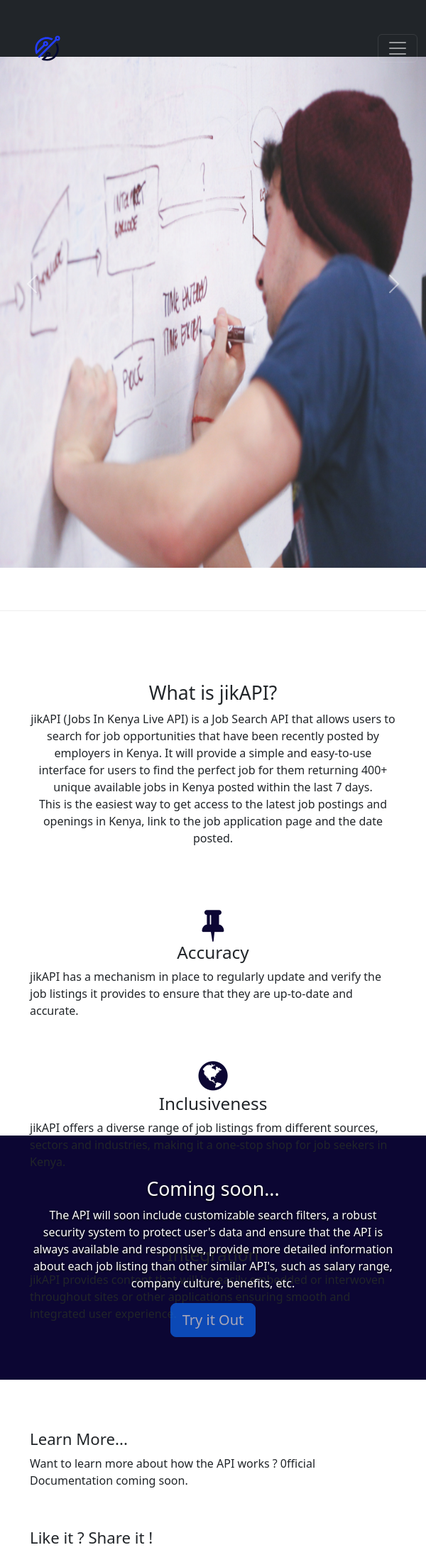
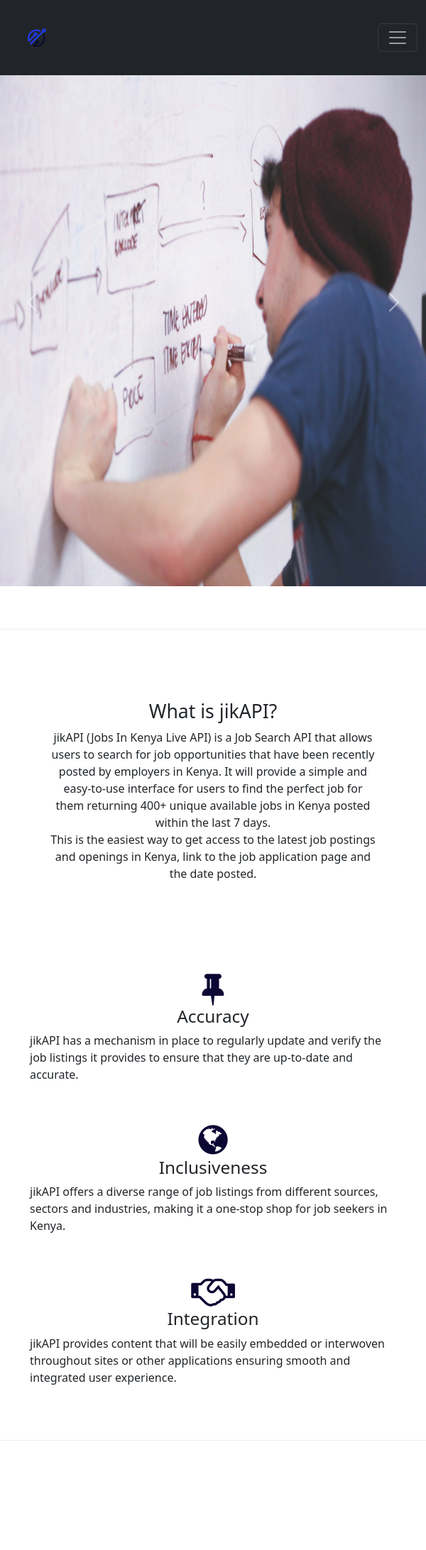
Before and after one commit to Njoguu/jikAPI, a Flask app: page / in a window 600 px wide. Shown: the top 2184 px of the page at 71% size. Run offline with Flask 2, Linux system fonts and the light colour scheme; some libraries are stand-ins or nearby versions; some web fonts are replaced.

Commit message:
fix: frontend

```diff
--- a/src/frontend/static/main.css
+++ b/src/frontend/static/main.css
@@ -4,9 +4,9 @@
 /*! normalize.css v3.0.3 | MIT License | github.com/necolas/normalize.css */
 
 /* navbar */
-#nav{
+/* #nav{
     height: 80px;
-}
+} */
 
 /* Hero section */
 #hero{
@@ -34,8 +34,8 @@ span.badge {
 
 }
 #homeIcon{
-    height: 110px;
-    width: 110px;
+    height: 80px;
+    width: 80px;
 }
 
 /* details section */
@@ -753,3 +753,35 @@ span.badge {
     text-align:center;
     color:#0c0633
 }
+
+/* styles for screens with a width less than 600px */
+@media (max-width: 600px) {
+    #misc{
+        margin-top: 250px;
+    }
+}
+
+/* styles for screens with a width between 600px and 1200px */
+@media (min-width: 600px) and (max-width: 1200px) {
+    #details .section-container-spacer {
+        padding: 40px; /* adjust the padding of the section container */
+
+    }
+    #misc{
+        margin-top: 610px;
+    }
+}
+
+
+/* styles for screens with a width greater than 1200px */
+/* @media (min-width: 1200px) {
+    #carouselExampleAutoplaying .carousel-inner .carouselimg {
+        max-height: 300px;
+    }
+    #details .section-container-spacer {
+        padding: 60px;
+    }
+    #details .fa-container {
+        font-size: 3em;
+    }
+} */
--- a/src/frontend/templates/base.html
+++ b/src/frontend/templates/base.html
@@ -22,7 +22,7 @@
     <!-- NavBar -->
     <nav id="nav" class="navbar sticky-top navbar-expand-lg navbar-dark bg-dark">
         <div class="container-fluid">
-          <a class="navbar-brand" href="/"><img src="{{ url_for('static', filename='icon.svg') }}" alt="" id="homeIcon"></a>
+          <a class="navbar-brand" href="/"><img src="{{ url_for('static', filename='icon.png') }}" alt="" id="homeIcon"></a>
           <button class="navbar-toggler" type="button" data-bs-toggle="collapse" data-bs-target="#navbarNavDropdown" aria-controls="navbarNavDropdown" aria-expanded="false" aria-label="Toggle navigation">
             <span class="navbar-toggler-icon"></span>
           </button>
```
Also changed, not shown: src/frontend/static/icon.png (added), src/frontend/static/icon.svg (deleted).
